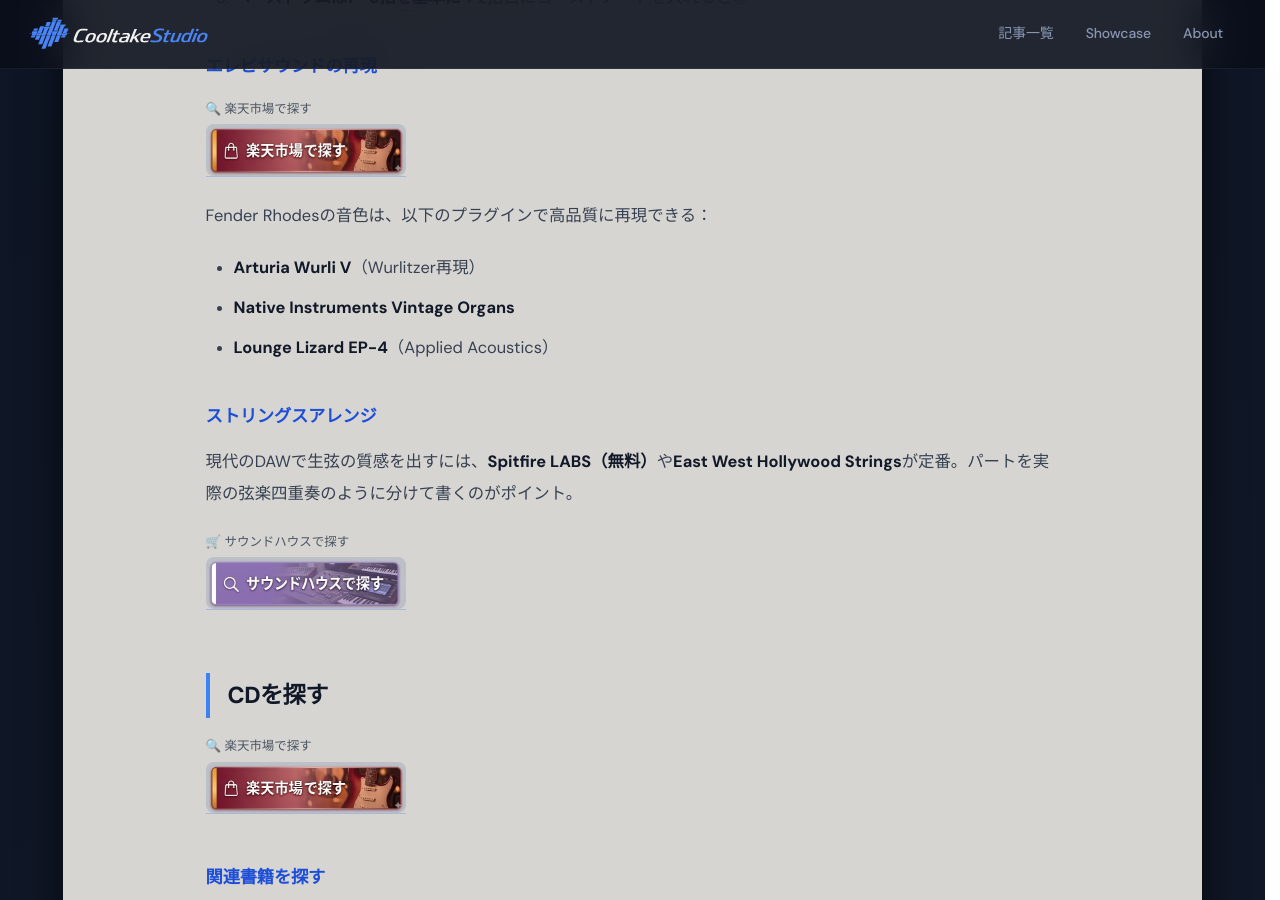
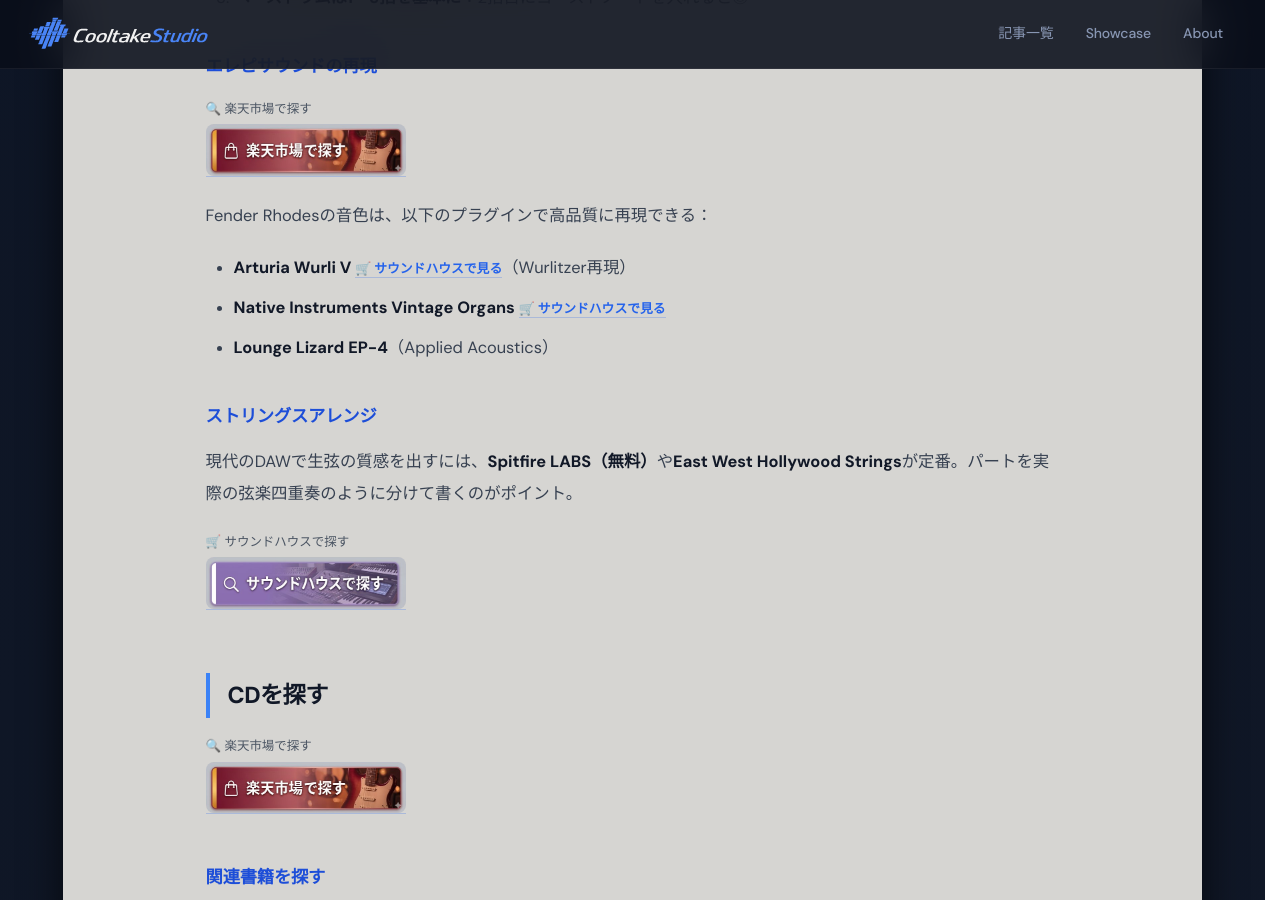
Before and after one commit to cooltake/cooltake-staging, a Jekyll site: the page built from _posts/2026-05-30-japan-music-03-idol-candies-era.md, in a window 1280 px wide and 900 px high, scrolled down 4009 px. Built offline with Jekyll 4.4.1, drawn with Linux system fonts in a browser that asks for light colours; some web fonts are replaced.

Commit message:
feat: add soundhouse inline links to gear/DAW names in 2026-05-30-japan-music-03-idol-candies-era.md

```diff
--- a/_posts/2026-05-30-japan-music-03-idol-candies-era.md
+++ b/_posts/2026-05-30-japan-music-03-idol-candies-era.md
@@ -109,8 +109,8 @@
 <a href="https://hb.afl.rakuten.co.jp/ichiba/0b15ddc7.28c5c9ed.0b15ddc8.5d23dd4d/?pc=https%3A%2F%2Fsearch.rakuten.co.jp%2Fsearch%2Fmall%2FMIDI%E3%82%AD%E3%83%BC%E3%83%9C%E3%83%BC%E3%83%89%2F" rel="nofollow" referrerpolicy="no-referrer-when-downgrade" style="display:inline-block;text-decoration:none;"><img src="/assets/images/btn-rakuten.jpg" alt="楽天市場で探す" width="200" style="height:auto;border-radius:8px;display:block;"></a></div>
 
 Fender Rhodesの音色は、以下のプラグインで高品質に再現できる：
-- **Arturia Wurli V**（Wurlitzer再現）
-- **Native Instruments Vintage Organs**
+- **Arturia Wurli V**<a href="https://h.accesstrade.net/sp/cc?rk=01001xqc00os63&url=https%3A%2F%2Fwww.soundhouse.co.jp%2Fproducts%2Fdetail%2Fitem%2F286994%2F" rel="nofollow" referrerpolicy="no-referrer-when-downgrade" style="font-size:.8rem;color:#1e3a5f;font-weight:600;margin-left:.3em;">🛒 サウンドハウスで見る</a>（Wurlitzer再現）
+- **Native Instruments Vintage Organs**<a href="https://h.accesstrade.net/sp/cc?rk=01001xqc00os63&url=https%3A%2F%2Fwww.soundhouse.co.jp%2Fproducts%2Fdetail%2Fitem%2F241657%2F" rel="nofollow" referrerpolicy="no-referrer-when-downgrade" style="font-size:.8rem;color:#1e3a5f;font-weight:600;margin-left:.3em;">🛒 サウンドハウスで見る</a>
 - **Lounge Lizard EP-4**（Applied Acoustics）
 
 ### ストリングスアレンジ
```
